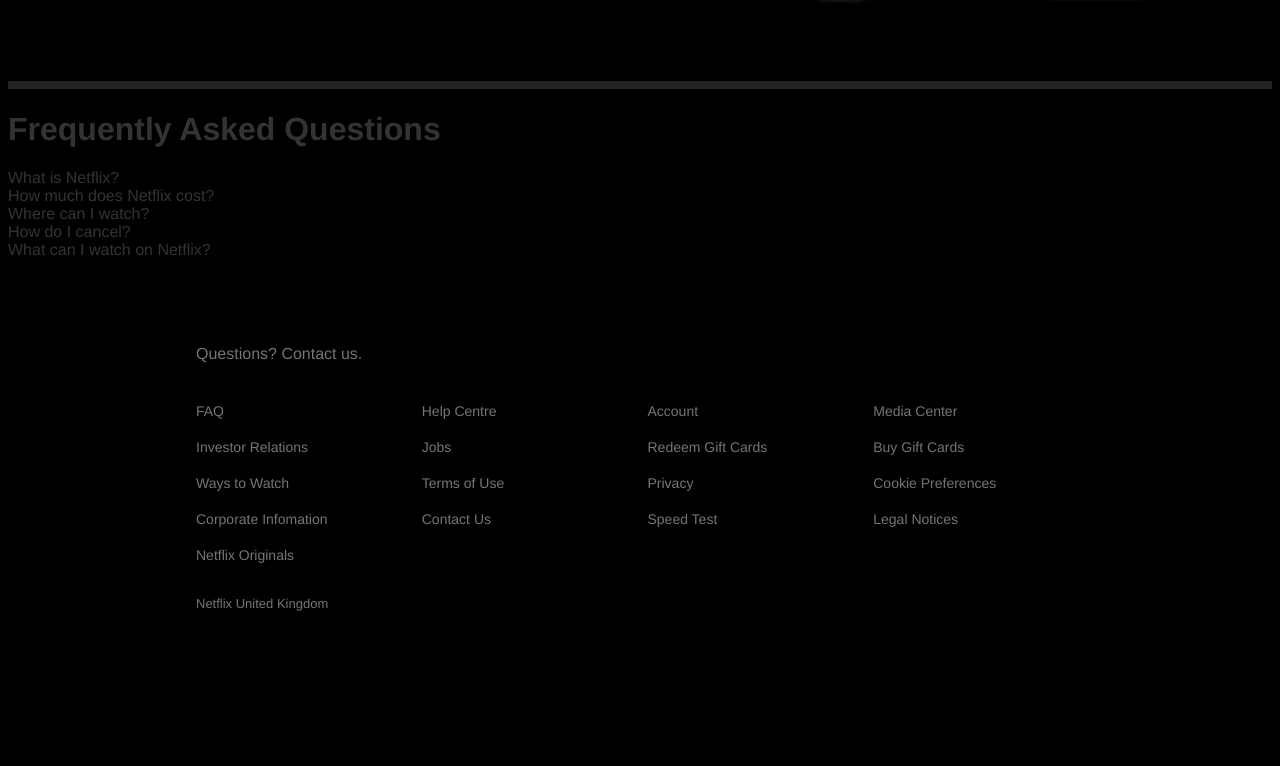
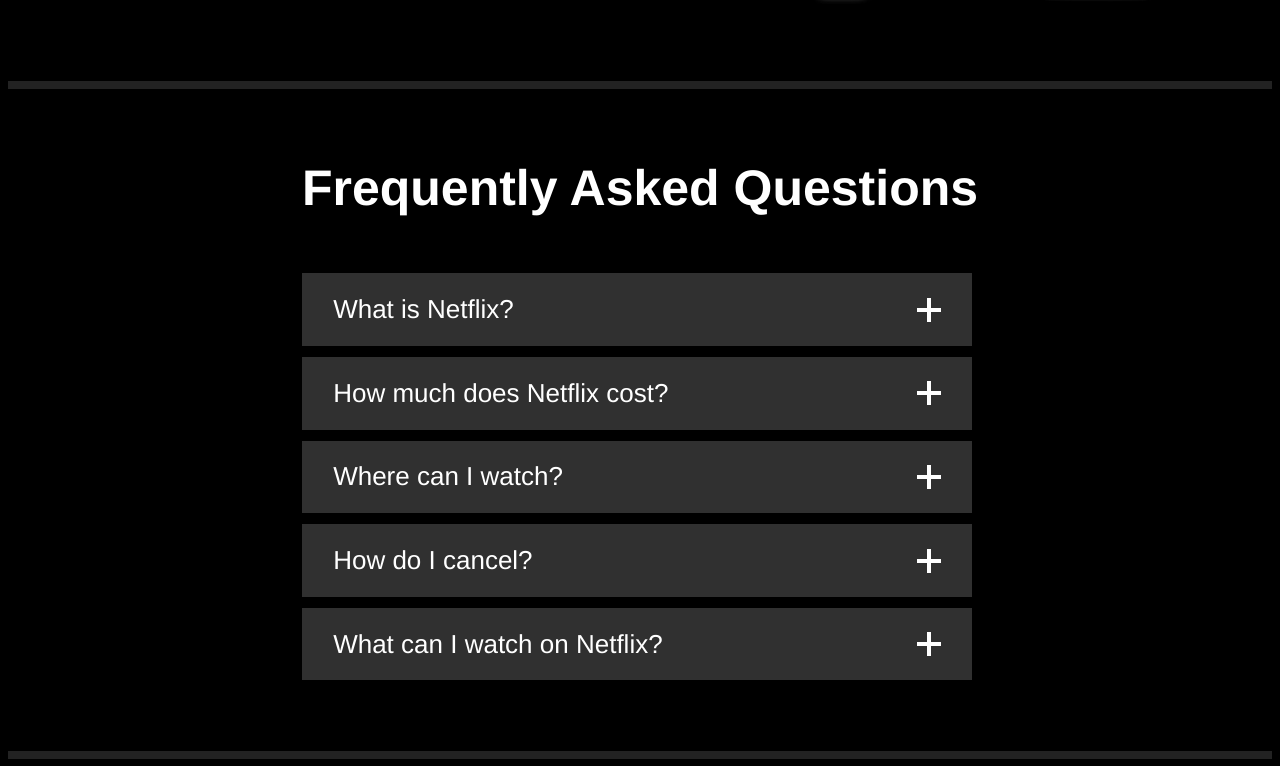
Before and after one commit to FranciscoJavierMartin/netflix-clone, a React (Create React App) app: page / in a window 1280 px wide. Shown: the part 1194-1960 px from the top of the page. Before the commit the page ends 1915 px from the top, so only its background shows below. Built offline with nearby package versions, Linux system fonts and the light colour scheme.

Commit message:
Style components for faqs

```diff
--- a/src/components/accordion/index.tsx
+++ b/src/components/accordion/index.tsx
@@ -3,7 +3,6 @@ import {
   Container,
   Inner,
   Title,
-  Frame,
   Item,
   Header,
   Body,
@@ -28,7 +27,6 @@ interface AccordionSubComponentProps {
 }
 
 interface AccordionTitleProps extends AccordionSubComponentProps {}
-interface AccordionFrameProps extends AccordionSubComponentProps {}
 interface AccordionItemProps extends AccordionSubComponentProps {}
 interface AccordionHeaderProps extends AccordionSubComponentProps {}
 interface AccordionBodyProps extends AccordionSubComponentProps {}
@@ -38,13 +36,6 @@ Accordion.Title = function AccordionTitle({
   ...restProps
 }: AccordionTitleProps) {
   return <Title {...restProps}>{children}</Title>;
-};
-
-Accordion.Frame = function AccordionFrame({
-  children,
-  ...restProps
-}: AccordionFrameProps) {
-  return <Frame {...restProps}>{children}</Frame>;
 };
 
 Accordion.Item = function AccordionItem({
@@ -63,7 +54,7 @@ Accordion.Header = function AccordionHeader({
   children,
   ...restProps
 }: AccordionHeaderProps) {
-  const { setToggleShow } = useContext(ToggleContext);
+  const { toggleShow, setToggleShow } = useContext(ToggleContext);
 
   return (
     <Header
@@ -71,6 +62,11 @@ Accordion.Header = function AccordionHeader({
       {...restProps}
     >
       {children}
+      {toggleShow ? (
+        <img src='/images/icons/close-slim.png' alt='Close' />
+      ) : (
+        <img src='/images/icons/add.png' alt='Open' />
+      )}
     </Header>
   );
 };
--- a/src/components/accordion/styles/accordion.tsx
+++ b/src/components/accordion/styles/accordion.tsx
@@ -1,28 +1,83 @@
 import styled from 'styled-components/macro';
 
 export const Container = styled.div`
+  display: flex;
+  border-bottom: 8px solid #222;
+`;
 
-`
+export const Inner = styled.div`
+  display: flex;
+  padding: 70px 45px;
+  flex-direction: column;
+  max-width: 815px;
+  margin: auto;
+`;
+
 export const Item = styled.div`
+  color: white;
+  margin-bottom: 10px;
+  max-width: 670px;
 
-`
+  &:first-of-type {
+    margin-top: 3em;
+  }
+  &:last-of-type {
+    margin-bottom: 0;
+  }
+`;
 
 export const Header = styled.div`
+  display: flex;
+  justify-content: space-between;
+  cursor: pointer;
+  margin-bottom: 1px;
+  font-size: 26px;
+  font-weight: normal;
+  background: #303030;
+  padding: 0.8em 1.2em;
+  user-select: none;
+  align-items: center;
 
-`
+  img {
+    filter: brightness(0) invert(1);
+    width: 24px;
+
+    @media (max-width: 600px) {
+      width: 16px;
+    }
+  }
+
+  @media (max-width: 600px) {
+    font-size: 16px;
+  }
+`;
 
 export const Body = styled.div`
+  max-height: 1200px;
+  transition: max-height 0.25s cubic-bezier(0.5, 0, 0.1, 1);
+  font-size: 26px;
+  font-weight: normal;
+  line-height: normal;
+  background: #303030;
+  padding: 0.8em 2.2em 0.8em 1.2em;
+  white-space: pre-wrap;
+  user-select: none;
 
-`
-
-export const Frame = styled.div`
-
-`
-
-export const Inner = styled.div`
-
-`
+  @media (max-width: 600px) {
+    font-size: 16px;
+    line-height: 22px;
+  }
+`;
 
 export const Title = styled.h1`
+  font-size: 50px;
+  line-height: 1.1.%;
+  margin-top: 0;
+  margin-bottom: 8px;
+  color: white;
+  text-align: center;
 
-`
+  @media (max-width: 600px) {
+    font-size: 35px;
+  }
+`;
```
